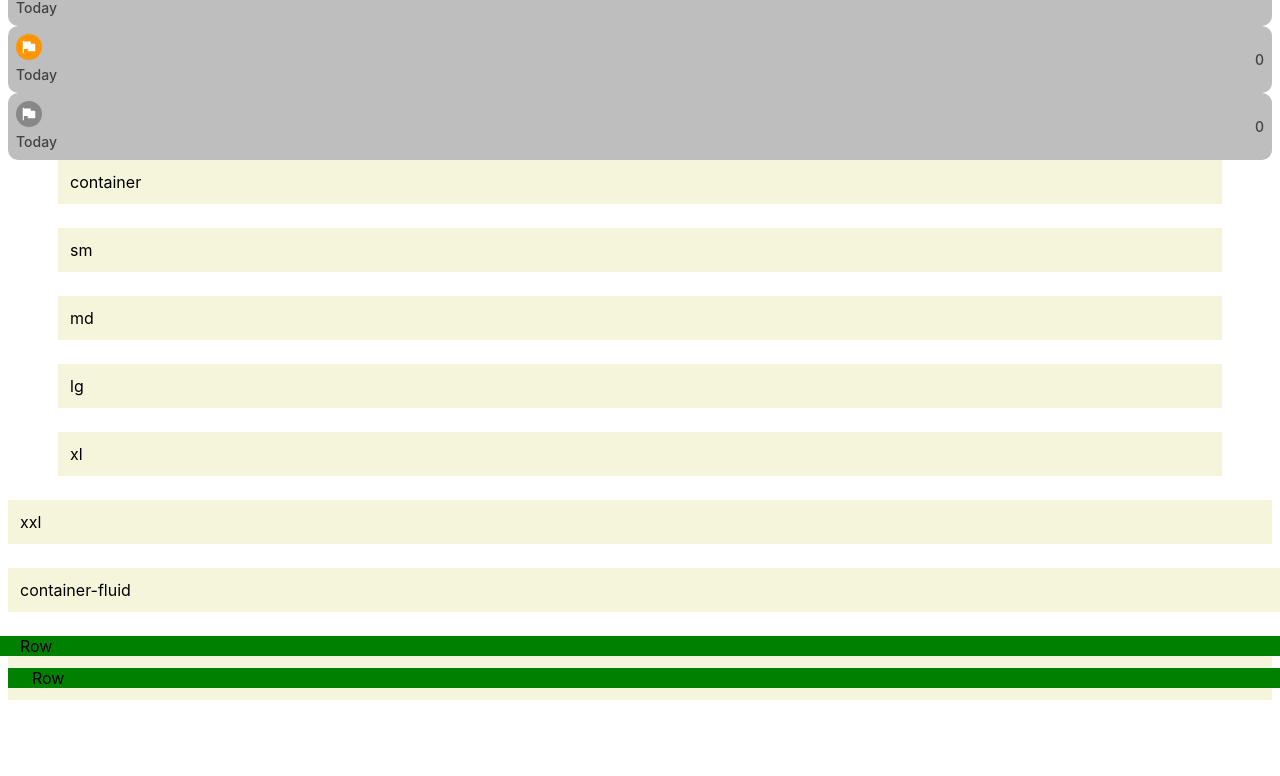
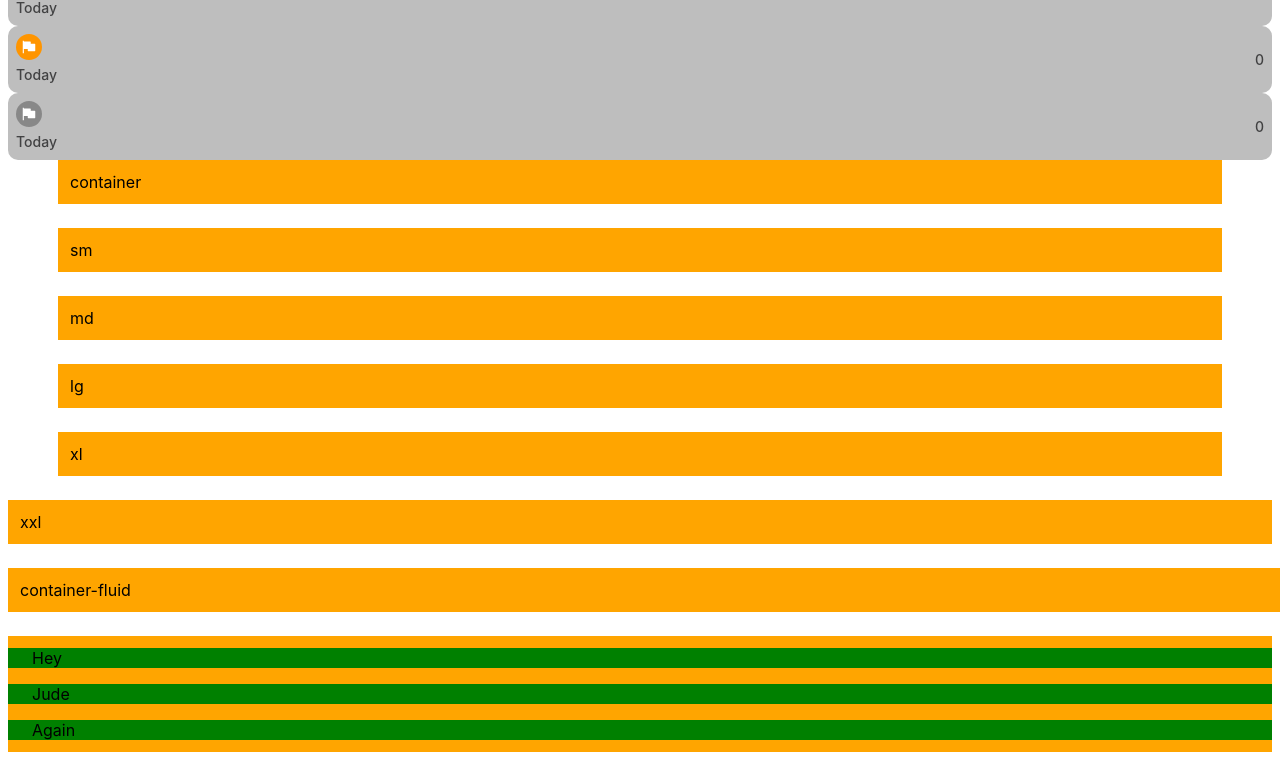
Before and after one commit to Anhelina4/ios-planner, a React (Create React App) app in the folder ios-planner/: page / in a window 1280 px wide. Shown: the part 1395-2171 px from the top of the page. Before the commit the page ends 2119 px from the top, so only its background shows below. Built offline with nearby package versions, Linux system fonts and the light colour scheme.

Commit message:
start doing grid

```diff
--- a/ios-planner/src/App.js
+++ b/ios-planner/src/App.js
@@ -91,7 +91,11 @@ function App() {
       <Container variant="container-fluid">container-fluid</Container>
       {/* Grid.Row */}
       <Row></Row>
-      <Container><Row></Row></Container>
+      <Container>
+        <Row>Hey</Row>
+        <Row>Jude</Row>
+        <Row>Again</Row>
+        </Container>
 
       {/* Grid.cols */}
     </>
--- a/ios-planner/src/components/Grid/Container.style.js
+++ b/ios-planner/src/components/Grid/Container.style.js
@@ -5,7 +5,8 @@ const ContainerWrapper = styled.div`
   margin-bottom: 1.5rem;
   margin-right: auto;
   margin-left: auto;
-  background: beige;
+  background: orange;
+
   ${props =>
     props.variant === "container" &&
     css`
@@ -24,10 +25,9 @@ const ContainerWrapper = styled.div`
       @media (min-width: 1400px) {
         max-width: 1320px;
       }
-
     `}
 
-    ${props =>
+  ${props =>
     props.variant === "container-sm" &&
     css`
       @media (min-width: 576px) {
@@ -45,7 +45,6 @@ const ContainerWrapper = styled.div`
       @media (min-width: 1400px) {
         max-width: 1320px;
       }
-
     `}
 
     ${props =>
@@ -63,7 +62,6 @@ const ContainerWrapper = styled.div`
       @media (min-width: 1400px) {
         max-width: 1320px;
       }
-
     `}
 
     ${props =>
@@ -78,7 +76,6 @@ const ContainerWrapper = styled.div`
       @media (min-width: 1400px) {
         max-width: 1320px;
       }
-
     `}
 
 
@@ -91,7 +88,6 @@ const ContainerWrapper = styled.div`
       @media (min-width: 1400px) {
         max-width: 1320px;
       }
-
     `}
 
     ${props =>
@@ -100,14 +96,12 @@ const ContainerWrapper = styled.div`
       @media (min-width: 1400px) {
         max-width: 1320px;
       }
-
     `}
 
     ${props =>
     props.variant === "container-fluid" &&
     css`
       width: 100%;
-
     `}
 `
 
--- a/ios-planner/src/components/Grid/Row.js
+++ b/ios-planner/src/components/Grid/Row.js
@@ -1,10 +1,10 @@
-import React from 'react'
-import RowWrapper from './Row.style'
+import React from "react"
+import RowWrapper from "./Row.style"
 
-const Row = () => {
-    return (
-       <RowWrapper>Row</RowWrapper>
-    )
+const Row = props => {
+  const { children } = props
+
+  return <RowWrapper>{children}</RowWrapper>
 }
 
 export default Row
--- a/ios-planner/src/components/Grid/Row.style.js
+++ b/ios-planner/src/components/Grid/Row.style.js
@@ -3,12 +3,24 @@ import styled, { css } from "styled-components"
 const RowWrapper = styled.div`
   display: flex;
   flex-wrap: wrap;
-  width: 100%;
   background: green;
   padding: var(--p-none) 1.5rem;
   margin-top: calc(var(--p-none) * -1);
-  margin-right: calc(1.5rem  * -0.5);
-  margin-left: calc(1.5rem  * -0.5);
+  margin-right: calc(1.5rem * -0.5);
+  margin-left: calc(1.5rem * -0.5);
+
+  & > * & {
+    box-sizing: border-box;
+    flex-shrink: 0;
+    width: 100%;
+    max-width: 100%;
+    padding-right: calc(1.5rem * 0.5);
+    padding-left: calc(1.5rem * 0.5);
+  }
+
+  & + & {
+    margin-top: 1rem;
+  }
 `
 
 export default RowWrapper
```
Also changed, not shown: ios-planner/src/components/Grid/Col.style.js (+7 -0 lines).
